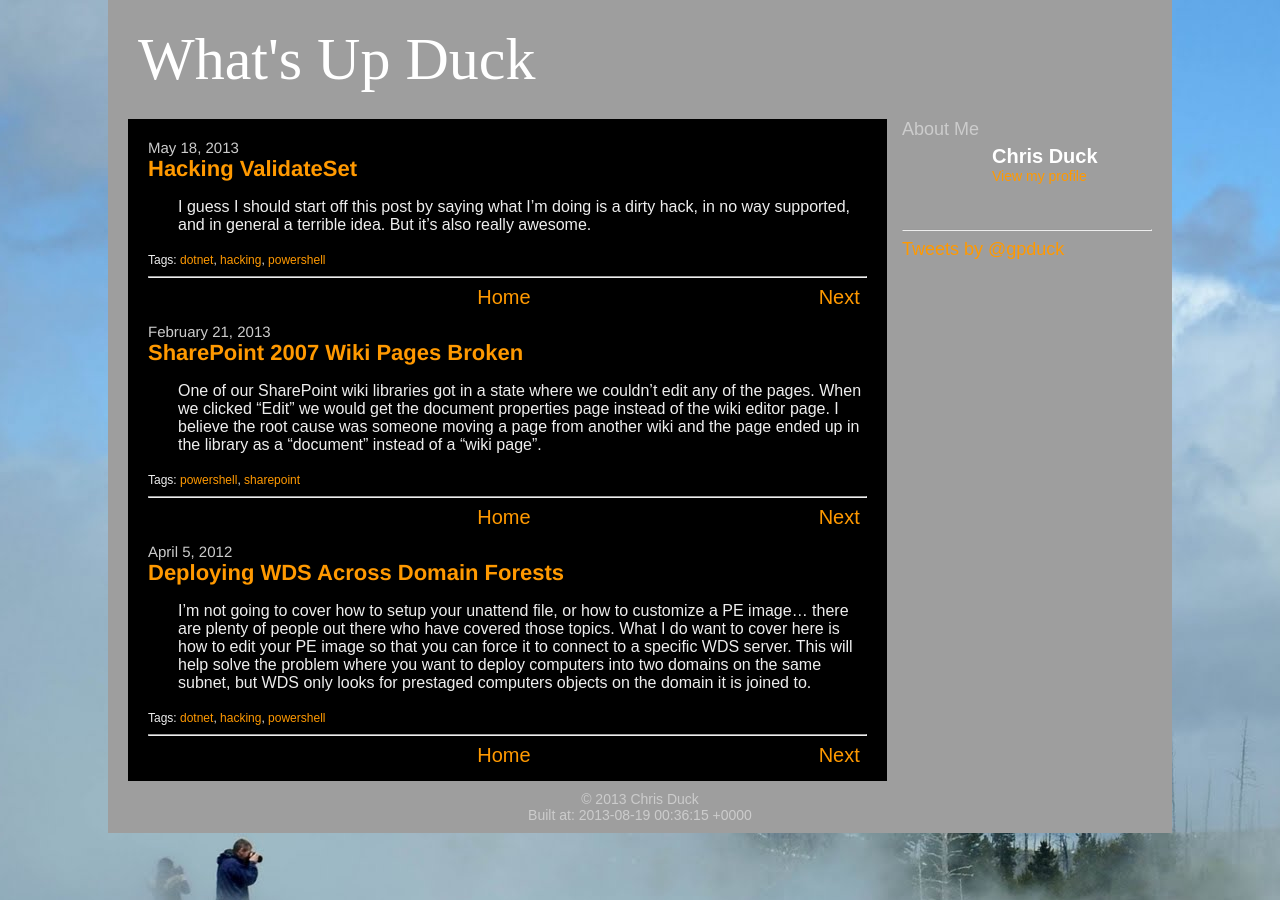
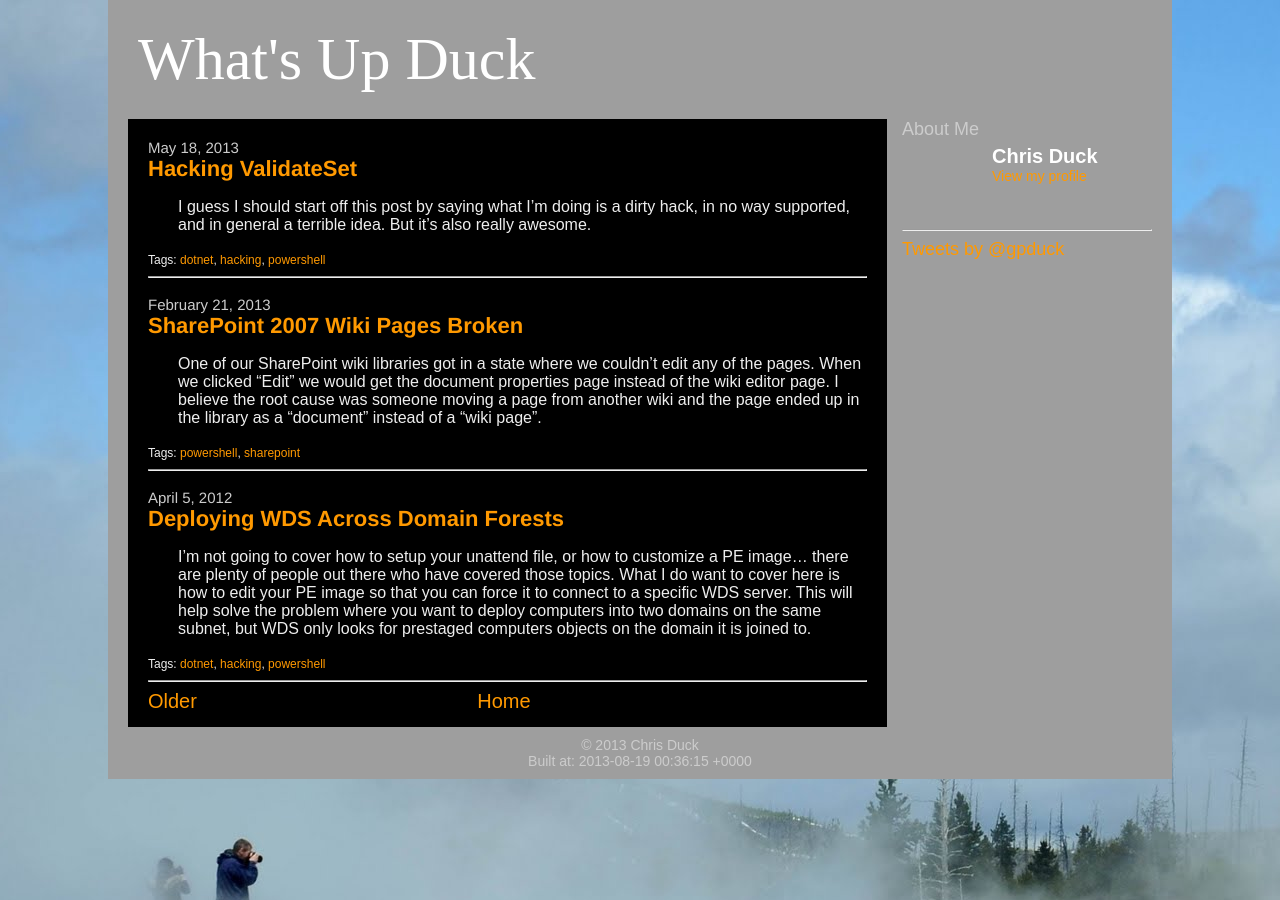
Before and after one commit to gpduck/gpduck.github.io, a Jekyll site: the page built from index.html, in a window 1280 px wide. Built offline with Jekyll 4.4.1, drawn with Linux system fonts in a browser that asks for light colours; the list of posts is cut into pages by our own code; comment, search, counter and statistics services are not loaded; grey boxes are pictures that could not be loaded.

Commit message:
swapped next/previous links and renamed older/newer

```diff
--- a/index.html
+++ b/index.html
@@ -13,15 +13,11 @@ title: "Whats Up Duck"
 			{% endunless %}
 		</div>
 		<hr />
-
+	{% endfor %}
 	<div class="postnav">
 		<div class="postnav-previous">
-				{% if paginator.previous_page %}
-					{% if paginator.previous_page == 1 %}
-						<a href="{{ site.baseurl }}/" title="Previous Page">Previous</a>
-					{% else %}
-						<a href="{{ site.baseurl }}{{ paginator.previous_page_path }}" title="Previous Page">Previous</a>
-					{% endif %}
+			{% if paginator.next_page %}
+				<a href="{{ site.baseurl }}{{ paginator.next_page_path }}" title="Older Posts">Older</a>
 			{% else %}
 				&nbsp;
 			{% endif %}
@@ -30,12 +26,16 @@ title: "Whats Up Duck"
 			<a href="{{ site.baseurl }}/" title="Home">Home</a>
 		</div>
 		<div class="postnav-next">
-				{% if paginator.next_page %}
-					<a href="{{ site.baseurl }}{{ paginator.next_page_path }}" title="Next Page">Next</a>
+			{% if paginator.previous_page %}
+				{% if paginator.previous_page == 1 %}
+					<a href="{{ site.baseurl }}/" title="Newer Posts">Newer</a>
+				{% else %}
+					<a href="{{ site.baseurl }}{{ paginator.previous_page_path }}" title="Newer Posts">Newer</a>
+				{% endif %}
 			{% else %}
 				&nbsp;
 			{% endif %}
 		</div>
+
 	</div>
-	{% endfor %}
 </div>
```
Lines whose indentation alone changed are shown as unchanged.
